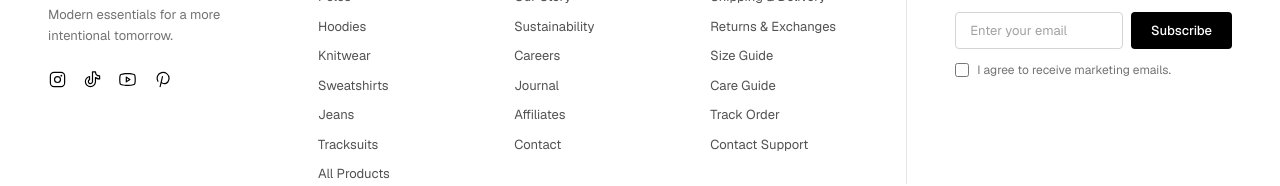
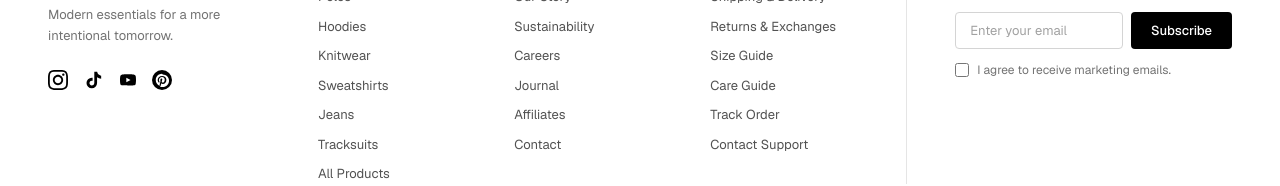
Before and after one commit to malikhassanjavaid/Motion, a Next.js app: page / in a window 1280 px wide. Shown: the part 3142-3328 px from the top of the page. Built offline with nearby package versions, Linux system fonts and the light colour scheme.

Commit message:
fix(footer): replace social icons with exact official SVG marks matching reference

```diff
--- a/components/Footer.tsx
+++ b/components/Footer.tsx
@@ -1,11 +1,5 @@
 "use client";
 
-import {
-  InstagramLogoIcon,
-  PinterestLogoIcon,
-  TiktokLogoIcon,
-  YoutubeLogoIcon,
-} from "@phosphor-icons/react";
 import { Anton, Libre_Bodoni } from "next/font/google";
 import Link from "next/link";
 import { useState } from "react";
@@ -100,7 +94,14 @@ export function Footer() {
                 aria-label="Instagram"
                 className="transition-opacity hover:opacity-60 focus-visible:outline-2 focus-visible:outline-offset-2 focus-visible:outline-black"
               >
-                <InstagramLogoIcon size={19} weight="regular" />
+                <svg
+                  aria-hidden="true"
+                  className="size-5"
+                  viewBox="0 0 24 24"
+                  fill="currentColor"
+                >
+                  <path d="M12 2.163c3.204 0 3.584.012 4.85.07 3.252.148 4.771 1.691 4.919 4.919.058 1.265.069 1.645.069 4.849 0 3.205-.012 3.584-.069 4.849-.149 3.225-1.664 4.771-4.919 4.919-1.266.058-1.644.07-4.85.07-3.204 0-3.584-.012-4.849-.07-3.26-.149-4.771-1.699-4.919-4.92-.058-1.265-.07-1.644-.07-4.849 0-3.204.013-3.583.07-4.849.149-3.227 1.664-4.771 4.919-4.919 1.266-.057 1.645-.069 4.849-.069zm0-2.163c-3.259 0-3.667.014-4.947.072-4.358.2-6.78 2.618-6.98 6.98-.059 1.281-.073 1.689-.073 4.948 0 3.259.014 3.668.072 4.948.2 4.358 2.618 6.78 6.98 6.98 1.281.058 1.689.072 4.948.072 3.259 0 3.668-.014 4.948-.072 4.354-.2 6.782-2.618 6.979-6.98.059-1.28.073-1.689.073-4.948 0-3.259-.014-3.667-.072-4.947-.196-4.354-2.617-6.78-6.979-6.98-1.281-.059-1.69-.073-4.949-.073zm0 5.838c-3.403 0-6.162 2.759-6.162 6.162s2.759 6.163 6.162 6.163 6.162-2.759 6.162-6.163c0-3.403-2.759-6.162-6.162-6.162zm0 10.162c-2.209 0-4-1.79-4-4 0-2.209 1.791-4 4-4s4 1.791 4 4c0 2.21-1.791 4-4 4zm6.406-11.845c-.796 0-1.441.645-1.441 1.44s.645 1.44 1.441 1.44c.795 0 1.439-.645 1.439-1.44s-.644-1.44-1.439-1.44z" />
+                </svg>
               </Link>
               <Link
                 href="https://tiktok.com"
@@ -109,7 +110,14 @@ export function Footer() {
                 aria-label="TikTok"
                 className="transition-opacity hover:opacity-60 focus-visible:outline-2 focus-visible:outline-offset-2 focus-visible:outline-black"
               >
-                <TiktokLogoIcon size={19} weight="regular" />
+                <svg
+                  aria-hidden="true"
+                  className="size-5"
+                  viewBox="0 0 24 24"
+                  fill="currentColor"
+                >
+                  <path d="M19.59 6.69a4.83 4.83 0 0 1-3.77-4.25V2h-3.45v13.67a2.89 2.89 0 0 1-5.2 1.74 2.89 2.89 0 0 1 2.31-4.64c.29 0 .58.04.86.12V9.37a6.34 6.34 0 0 0-1-.08 6.34 6.34 0 0 0-6.34 6.34 6.34 6.34 0 0 0 6.34 6.34 6.34 6.34 0 0 0 6.34-6.34V8.75a8.16 8.16 0 0 0 4.91 1.63V6.93a4.84 4.84 0 0 1-1-.24z" />
+                </svg>
               </Link>
               <Link
                 href="https://youtube.com"
@@ -118,7 +126,17 @@ export function Footer() {
                 aria-label="YouTube"
                 className="transition-opacity hover:opacity-60 focus-visible:outline-2 focus-visible:outline-offset-2 focus-visible:outline-black"
               >
-                <YoutubeLogoIcon size={19} weight="regular" />
+                <svg
+                  aria-hidden="true"
+                  className="h-4 w-auto"
+                  viewBox="0 0 24 24"
+                >
+                  <path
+                    d="M23.498 6.186a3.016 3.016 0 0 0-2.122-2.136C19.505 3.545 12 3.545 12 3.545s-7.505 0-9.377.505A3.017 3.017 0 0 0 .502 6.186C0 8.07 0 12 0 12s0 3.93.502 5.814a3.016 3.016 0 0 0 2.122 2.136c1.871.505 9.376.505 9.376.505s7.505 0 9.377-.505a3.015 3.015 0 0 0 2.122-2.136C24 15.93 24 12 24 12s0-3.93-.502-5.814z"
+                    fill="currentColor"
+                  />
+                  <polygon points="9.5 15.5 9.5 8.5 15.8 12" fill="white" />
+                </svg>
               </Link>
               <Link
                 href="https://pinterest.com"
@@ -127,7 +145,17 @@ export function Footer() {
                 aria-label="Pinterest"
                 className="transition-opacity hover:opacity-60 focus-visible:outline-2 focus-visible:outline-offset-2 focus-visible:outline-black"
               >
-                <PinterestLogoIcon size={19} weight="regular" />
+                <svg
+                  aria-hidden="true"
+                  className="size-5"
+                  viewBox="0 0 24 24"
+                >
+                  <circle cx="12" cy="12" r="12" fill="currentColor" />
+                  <path
+                    d="M12.017 4.5C7.873 4.5 4.5 7.873 4.5 12.017c0 3.176 1.977 5.892 4.795 6.993-.067-.591-.127-1.498.026-2.146.139-.583.896-3.805.896-3.805s-.229-.459-.229-1.138c0-1.066.618-1.862 1.389-1.862.655 0 .971.492.971 1.082 0 .659-.42 1.645-.637 2.559-.181.765.385 1.389 1.139 1.389 1.368 0 2.42-1.442 2.42-3.524 0-1.843-1.324-3.131-3.216-3.131-2.35 0-3.73 1.763-3.73 3.585 0 .71.273 1.472.614 1.885.068.082.077.155.057.24-.062.258-.2.816-.228.93-.036.148-.118.179-.273.108-1.021-.475-1.659-1.968-1.659-3.167 0-2.578 1.874-4.945 5.401-4.945 2.835 0 5.04 2.021 5.04 4.722 0 2.817-1.776 5.084-4.241 5.084-.829 0-1.608-.431-1.874-.94l-.51 1.944c-.185.711-.686 1.603-1.022 2.149 1.042.322 2.147.498 3.294.498 4.144 0 7.517-3.373 7.517-7.517 0-4.144-3.373-7.517-7.517-7.517z"
+                    fill="white"
+                  />
+                </svg>
               </Link>
             </div>
           </div>
```
